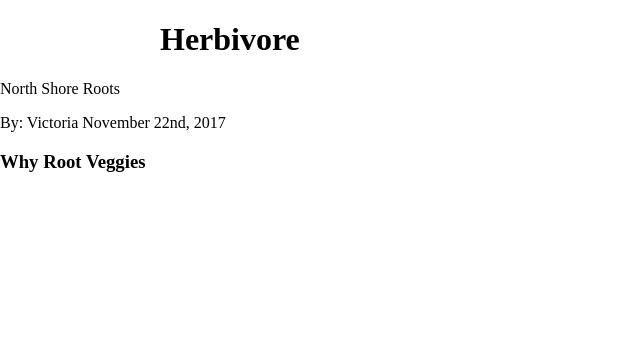
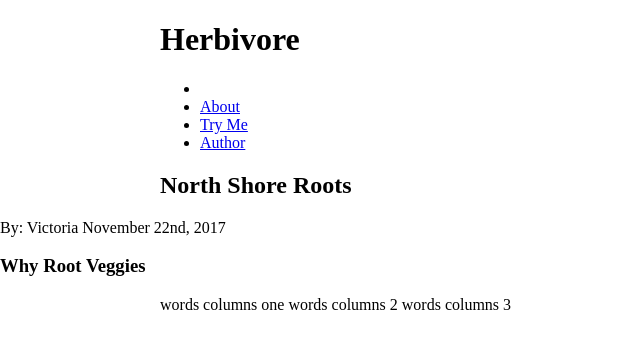
Before and after one commit to lopezvictoria/final-project, a plain HTML site: page index.html in a window 1280 px wide. Shown: the whole page, without its empty margins (0-640 px from the left). Drawn offline with Linux system fonts and the light colour scheme; files that its build step writes are made by us from their sources.

Commit message:
Add files via upload

```diff
--- a/index.html
+++ b/index.html
@@ -13,7 +13,16 @@
   <h1>Herbivore</h1>
 </header>
 
-<header
+<div class="framework" id="navigation">
+  <ul>
+    <li><a class="potatoes" href="#nav"></a></li>
+    <li><a href="#about">About</a></li>
+    <li><a href="#author">Try Me</a></li>
+    <li><a href="#root-veggies">Author</a></li>
+  </ul>
+</div>
+
+<header class="framework" id="banner">
   <h2>North Shore Roots</h2>
 </header>
 <P>By: Victoria November 22nd, 2017</p>
@@ -21,3 +30,9 @@
 
 <header>
   <h3> Why Root Veggies</h3>
+</header>
+<div id="why-root-veggies">
+  <div class="framework">
+    <p><span>words columns one</span> <span>words columns 2</span> <span>words columns 3</span></p>
+  </div>
+</div>
```
